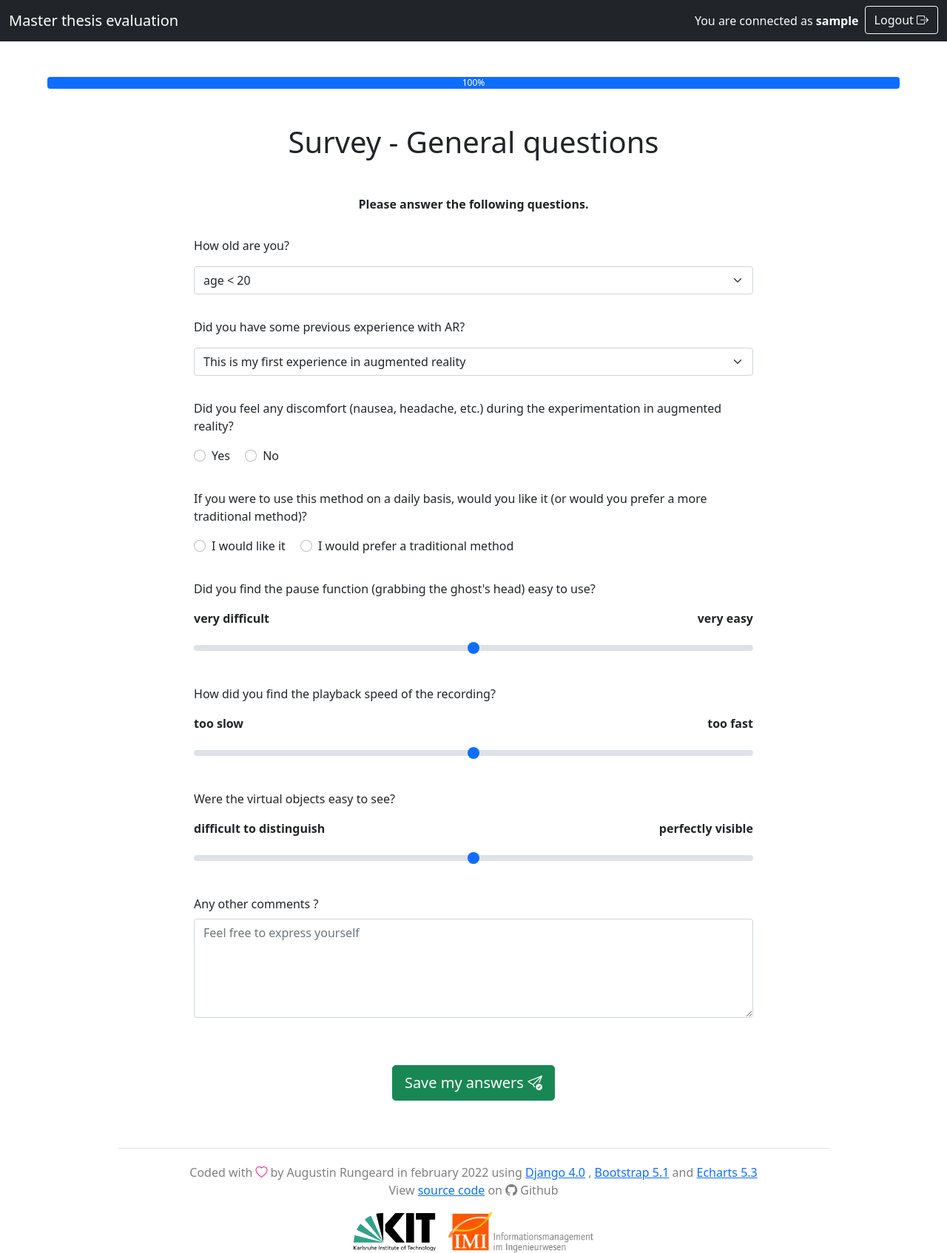
After one commit to rungeard/master_thesis, a Django app: page /task2/part5 in a window 1280 px wide. The commit adds this page. Shown: the whole page at 74% size. Run offline with Django 4.2, Linux system fonts and the light colour scheme; the visitor is signed in with stand-in values (Sample User, id 1); data comes from the database, SQL or seed files in the repository.

Commit message:
custom question + anonymization

```diff
--- a/my_app/forms.py
+++ b/my_app/forms.py
@@ -3,7 +3,6 @@ from hcaptcha_field import hCaptchaField
 from .models import *
 
 class Register_form(forms.Form):
-    name = forms.CharField(widget=forms.TextInput(attrs={'class': "form-control"}))
     password = forms.CharField(widget=forms.PasswordInput(attrs={'class': "form-control"}))
     hcaptcha = hCaptchaField()
 
--- /dev/null
+++ b/my_app/templates/my_app/survey5.html
@@ -0,0 +1,101 @@
+{% extends "my_app/template.html" %}
+
+{% block content %}
+{% load static %}
+<div class="d-flex flex-column align-items-center">
+  <div class="progress mt-5" style="width:90%">
+    <div class="progress-bar" role="progressbar" style="width: 100%;" aria-valuenow="100" aria-valuemin="0" aria-valuemax="100">100%</div>
+  </div>
+  <div>
+    <h1 class="text-center my-5">Survey - General questions</h1>
+    <p class="text-center"><b> Please answer the following questions.</b></p>
+  </div>
+  <form action="/task2/part5" method="POST">
+    {% csrf_token %}
+    <div class="d-flex flex-column align-items-center">
+
+       <div class="my-3" style="width: 90vw; max-width:20cm">
+         <p> How old are you? </p>
+         <select class="form-select" id="age" name="age" required>
+           <option value="1"> age &lt; 20 </option>
+           <option value="2"> 20 &le; age &lt; 30 </option>
+           <option value="3"> 30 &le; age &lt; 40 </option>
+           <option value="4"> 40 &le; age &lt; 50 </option>
+           <option value="5"> 50 &le; age &lt; 60 </option>
+           <option value="6"> 60 &le; age </option>
+         </select>
+       </div>
+
+       <div class="my-3" style="width: 90vw; max-width:20cm">
+         <p> Did you have some previous experience with AR? </p>
+         <select class="form-select" id="experience" name="experience" required>
+           <option value="1"> This is my first experience in augmented reality </option>
+           <option value="2"> I had already experimented augmented reality </option>
+           <option value="3"> I regularly use augmented reality </option>
+         </select>
+      </div>
+
+      <div class="my-3" style="width: 90vw; max-width:20cm">
+        <p> Did you feel any discomfort (nausea, headache, etc.) during the experimentation in augmented reality? </p>
+        <div class="form-check form-check-inline">
+          <input class="form-check-input" type="radio" name="discomfort" id="yes_discomfort" value="1" required>
+          <label class="form-check-label" for="yes_discomfort">Yes</label>
+        </div>
+        <div class="form-check form-check-inline">
+          <input class="form-check-input" type="radio" name="discomfort" id="no_discomfort" value="0">
+          <label class="form-check-label" for="no_discomfort">No</label>
+        </div>
+      </div>
+
+      <div class="my-3" style="width: 90vw; max-width:20cm">
+        <p> If you were to use this method on a daily basis, would you like it (or would you prefer a more traditional method)? </p>
+        <div class="form-check form-check-inline">
+          <input class="form-check-input" type="radio" name="daily_use" id="yes_daily_use" value="1" required>
+          <label class="form-check-label" for="yes_daily_use">I would like it</label>
+        </div>
+        <div class="form-check form-check-inline">
+          <input class="form-check-input" type="radio" name="daily_use" id="no_daily_use" value="0">
+          <label class="form-check-label" for="no_daily_use">I would prefer a traditional method</label>
+        </div>
+      </div>
+
+      <div class="my-3" style="width: 90vw; max-width:20cm">
+        <p> Did you find the pause function (grabbing the ghost's head) easy to use? </p>
+        <div class="d-flex justify-content-between">
+          <p><b>very difficult</b></p>
+          <p><b>very easy</b></p>
+        </div>
+        <input type="range" class="form-range" min="1" max="5" step="1" id="pause_function" name="pause_function">
+      </div>
+
+      <div class="my-3" style="width: 90vw; max-width:20cm">
+        <p> How did you find the playback speed of the recording? </p>
+        <div class="d-flex justify-content-between">
+          <p><b>too slow</b></p>
+          <p><b>too fast</b></p>
+        </div>
+        <input type="range" class="form-range" min="1" max="5" step="1" id="speed" name="speed">
+      </div>
+
+      <div class="my-3" style="width: 90vw; max-width:20cm">
+        <p> Were the virtual objects easy to see? </p>
+        <div class="d-flex justify-content-between">
+          <p><b>difficult to distinguish</b></p>
+          <p><b>perfectly visible</b></p>
+        </div>
+        <input type="range" class="form-range" min="1" max="5" step="1" id="visibility" name="visibility">
+      </div>
+
+      <div class="my-3" style="width: 90vw; max-width:20cm">
+        <label for="free_text" class="form-label">Any other comments ?</label>
+        <textarea class="form-control" name="free_text" id="free_text" rows="5" placeholder="Feel free to express yourself"></textarea>
+      </div>
+
+      <div class="text-center">
+        <button type="submit" class="btn btn-success btn-lg my-5">Save my answers <i class="bi bi-send-check"></i></i></button>
+      </div>
+    </div>
+  </form>
+</div>
+
+{% endblock content %}
--- a/my_app/urls.py
+++ b/my_app/urls.py
@@ -13,6 +13,7 @@ urlpatterns = [
     path('login', views.login, name='login'),
     path('logout', views.logout, name='logout'),
     path('welcome', views.welcome, name='welcome'),
+    path('welcome/first_connection', views.welcome, {'first_connection':True}, name='welcome_new'),
     path('results', views.results, name='results'),
     path('csv_results', views.csv_results, name='csv_results'),
 
@@ -23,6 +24,7 @@ urlpatterns = [
     path('task2/part2/<int:id_question>/<str:answer>', views.task22, name='task22_answer'),
     path('task2/part3', views.task23, name='task23'),
     path('task2/part4', views.task24, name='task24'),
+    path('task2/part5', views.task25, name='task25'),
 
     path('task3/<int:start>/', views.task3, name='task3'),
 
--- a/my_app/views.py
+++ b/my_app/views.py
@@ -7,6 +7,8 @@ from .forms import *
 from .models import *
 from datetime import datetime
 import csv
+import random
+import string
 
 nasa_tlx_dic = {
     "Mental Demand":"How much mental and perceptual activity was required (e.g. thinking, deciding, calculating, remembering, looking, searching, etc)? Was the task easy or demanding, simple or complex, exacting or forgiving?",
@@ -43,6 +45,7 @@ def complete_study(user):
     complete_subtask2= NASA_TLX_AR.objects.filter(user = user).exists() and NASA_TLX_AR.objects.get(user = user).complete()
     complete_subtask2 *= SUS_AR.objects.filter(user = user).exists() and SUS_AR.objects.get(user = user).complete()
     complete_subtask2 *= AS_AR.objects.filter(user = user).exists() and AS_AR.objects.get(user = user).complete()
+    complete_subtask2 *= Custome_questions.objects.filter(user = user).exists() and Custome_questions.objects.get(user = user).complete()
     complete_task2 += complete_subtask2
 
     complete_task4=False
@@ -59,22 +62,18 @@ def index(request):
     return render(request, 'my_app/index.html')
 
 def register(request):
-    error = False
     if request.method == "POST":
         form = Register_form(request.POST)
         if form.is_valid():
-            name = form.cleaned_data["name"]
+            name = ''.join(random.choice(string.ascii_lowercase) for x in range(6))
             password = form.cleaned_data["password"]
-            if User.objects.filter(username=name).exists():
-                error = True
-            else :
-                User.objects.create_user(name, None, password)
-                user = authenticate(request, username=name, password=password)
-                if user:
-                    dj_login(request, user)
-                    return redirect('welcome')
-                else :
-                    error =True
+            while User.objects.filter(username=name).exists():
+                name = ''.join(random.choice(string.ascii_lowercase) for x in range(6))
+            User.objects.create_user(name, None, password)
+            user = authenticate(request, username=name, password=password)
+            if user:
+                dj_login(request, user)
+                return redirect('welcome_new')
     else:
         form = Register_form()
     return render(request, 'my_app/register.html', locals())
@@ -102,7 +101,7 @@ def logout(request):
     return redirect('login')
 
 @login_required
-def welcome(request):
+def welcome(request, first_connection=False):
     complete_task1 = complete_study(request.user)[0]
     complete_task2 = complete_study(request.user)[1]
     complete_task3 = complete_study(request.user)[2]
@@ -408,14 +407,46 @@ def task24(request, AS_dic = AS_dic, AR = True):
         else:
             aso = AS_PDF.objects.get(user = request.user)
     if aso.complete():
-        return redirect('welcome')
+        if AR :
+            return redirect('task25')
+        else:
+            return redirect('welcome')
     if request.method == "POST":
         aso.question1 = int(request.POST['question1'])
         aso.question2 = int(request.POST['question2'])
         aso.question3 = int(request.POST['question3'])
         aso.save()
+        if AR :
+            return redirect('task25')
+        else:
+            return redirect('welcome')
+    return render(request, 'my_app/survey4.html', locals())
+
+@login_required
+def task25(request):
+    if not Custome_questions.objects.filter(user = request.user).exists():
+        c = Custome_questions(user = request.user)
+        c.save()
+    else:
+        c = Custome_questions.objects.get(user = request.user)
+
+    if c.complete():
         return redirect('welcome')
-    return render(request, 'my_app/survey4.html', locals())
+
+    if request.method == "POST":
+        c.age = request.POST['age']
+        c.experience = request.POST['experience']
+        c.discomfort = request.POST['discomfort']
+        c.daily_use = request.POST['daily_use']
+        c.pause_function = int(request.POST['pause_function'])
+        c.speed = int(request.POST['speed'])
+        c.visibility = int(request.POST['visibility'])
+        c.free_text = request.POST['free_text'].replace(',',';')
+        c.save()
+
+        return redirect('welcome')
+
+    return render(request, 'my_app/survey5.html', locals())
 
 @login_required
 def task3(request, start):
@@ -440,25 +471,30 @@ def results(request, SUS_dic=SUS_dic, AS_dic=AS_dic):
 
     list_time_ar = [];
     for t in Time_spend_AR.objects.all():
-        list_time_ar.append(t.time_spent().total_seconds())
+        if t.complete():
+            list_time_ar.append(t.time_spent().total_seconds())
 
     list_time_pdf = [];
     for t in Time_spend_PDF.objects.all():
-        list_time_pdf.append(t.time_spent().total_seconds())
+        if t.complete():
+            list_time_pdf.append(t.time_spent().total_seconds())
 
     list_nasa_tlx_ar =[]
     for n in NASA_TLX_AR.objects.all():
-        list_nasa_tlx_ar.append(n.Overall())
+        if n.complete():
+            list_nasa_tlx_ar.append(n.Overall())
 
     list_nasa_tlx_pdf =[]
     for n in NASA_TLX_PDF.objects.all():
-        list_nasa_tlx_pdf.append(n.Overall())
+        if n.complete():
+            list_nasa_tlx_pdf.append(n.Overall())
 
     list_parts_ar=[]
     list_parts_pdf=[]
     for n in Assembly.objects.all():
-        list_parts_ar.append(n.proportion_AR())
-        list_parts_pdf.append(n.proportion_PDF())
+        if n.complete():
+            list_parts_ar.append(n.proportion_AR())
+            list_parts_pdf.append(n.proportion_PDF())
 
     dic_sus_ar = {}
     dic_sus_pdf = {}
@@ -503,6 +539,24 @@ def results(request, SUS_dic=SUS_dic, AS_dic=AS_dic):
         dic_as_pdf[str(2)].append(AS_PDF.objects.filter(question2=x).count())
         dic_as_ar[str(3)].append(AS_AR.objects.filter(question3=x).count())
         dic_as_pdf[str(3)].append(AS_PDF.objects.filter(question3=x).count())
+
+    dic_custom = {}
+    for x in ['age','experience','method','pause','speed','visibility']:
+        dic_custom[str(x)]=[]
+
+    for x in [1,2,3,4,5,6]:
+        dic_custom['age'].append(Custome_questions.objects.filter(age=str(x)).count())
+
+    for x in [1,2,3]:
+        dic_custom['experience'].append(Custome_questions.objects.filter(experience=str(x)).count())
+
+    for x in [0,1]:
+        dic_custom['method'].append(Custome_questions.objects.filter(daily_use=str(x)).count())
+
+    for x in [1,2,3,4,5]:
+        dic_custom['pause'].append(Custome_questions.objects.filter(pause_function=x).count())
+        dic_custom['speed'].append(Custome_questions.objects.filter(speed=x).count())
+        dic_custom['visibility'].append(Custome_questions.objects.filter(visibility=x).count())
 
 
     return render(request, 'my_app/results.html', locals())
@@ -574,8 +628,16 @@ def csv_results(request):
                      'as question 1 PDF',
                      'as question 2 PDF',
                      'as question 3 PDF',
-                     'number of coorct parts in AR',
-                     'number of coorct parts with PDF',
+                     'age group',
+                     'experience',
+                     'discomfort',
+                     'daily_use',
+                     'pause_function',
+                     'speed',
+                     'visibility',
+                     'free_text',
+                     'number of correct parts in AR',
+                     'number of correct parts with PDF'
 
     ])
     for u in User.objects.all():
@@ -588,7 +650,8 @@ def csv_results(request):
             sus_pdf = SUS_PDF.objects.get(user=u)
             as_ar = AS_AR.objects.get(user=u)
             as_pdf = AS_PDF.objects.get(user=u)
-            l = []
+            c = Custome_questions.objects.get(user=u)
+            l = ['','']
             if Assembly.objects.filter(user=u).exists():
                 assembly = Assembly.objects.get(user=u)
                 l = [assembly.AR,assembly.PDF]
@@ -646,7 +709,15 @@ def csv_results(request):
                              sus_pdf.question10,
                              as_pdf.question1,
                              as_pdf.question2,
-                             as_pdf.question3
+                             as_pdf.question3,
+                             c.age,
+                             c.experience,
+                             c.discomfort,
+                             c.daily_use,
+                             c.pause_function,
+                             c.speed,
+                             c.visibility,
+                             c.free_text
             ]+l)
 
     return response
```
Also changed, not shown: my_app/models.py (+72 -2 lines), my_app/templates/my_app/register.html (+3 -9 lines), my_app/templates/my_app/results.html (+177 -2 lines), my_app/templates/my_app/survey4.html (+9 -1 lines), my_app/templates/my_app/welcome.html (+8 -1 lines), my_app/migrations/0011_custome_questions.py (added).
